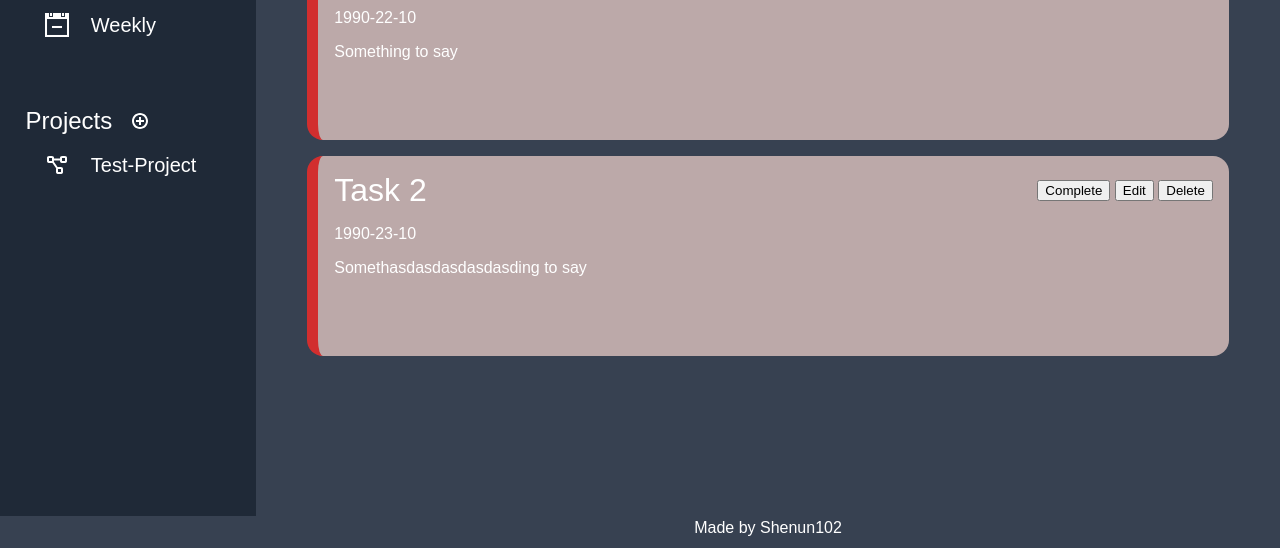
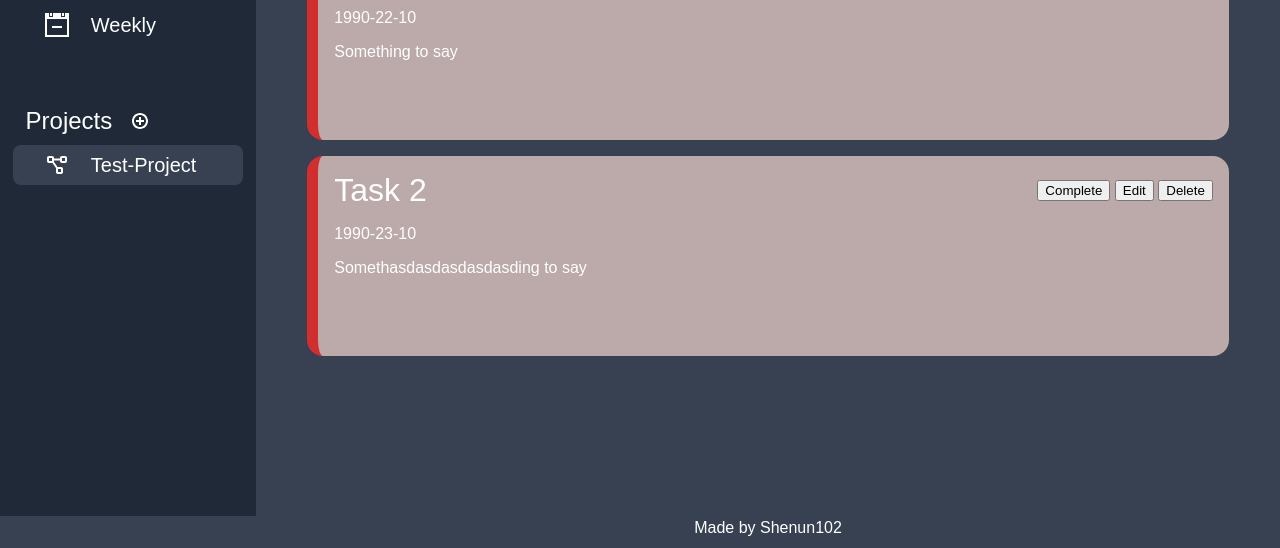
Before and after one commit to shenun102/to-do-list, a website built with webpack: page src/template.html in a window 1280 px wide. Shown: the part 284-832 px from the top of the page. Built offline with nearby package versions, Linux system fonts and the light colour scheme; files whose address does not match are found by name.

Commit message:
Add highlight loaded page feature
- Added code to loadProjectTasks function that
highlights the page currently loaded

```diff
--- a/src/index.js
+++ b/src/index.js
@@ -72,15 +72,20 @@ mainContainer.addEventListener("click", function (e) {
 });
 
 // Open project page
+
 projectContainer.addEventListener("click", function (e) {
-  console.log(allProjects, currProject);
   if (e.target.classList.contains("open-project")) {
-    console.log(e.target.textContent);
-    const targetProject = allProjects.findIndex(
+    // Find the project directly
+    const targetProject = allProjects.find(
       (project) => project.title === e.target.textContent
     );
-    console.log(allProjects, targetProject);
-    // Load the corresponding project tasks
-    loadProjectTasksDOM(allProjects[targetProject]);
+
+    // Check if the project was found before attempting to use it
+    if (targetProject) {
+      // Load the corresponding project tasks
+      loadProjectTasksDOM(targetProject);
+    } else {
+      console.error("Project not found");
+    }
   }
 });
--- a/src/modules/dom.js
+++ b/src/modules/dom.js
@@ -1,34 +1,46 @@
 // dom.js
-import projIcon from '../icons/project.svg'
+import projIcon from "../icons/project.svg";
 import { projectContainer, mainContainer, currProject } from "./initialize";
+
 export function createProjectDOM(project) {
-  // const projectContainer = document.querySelector(".projects-container");
-  console.log(projectContainer);
   const projectHTML = `
-  <div class="project">
+  <div class="project" data-page="${project.title}">
     <img src="${projIcon}" alt="Project Page Icon" />
     <button class="open-project">${project.title}</button>
     <button class="close-project">&times;</button>
   </div>`;
+
   projectContainer.innerHTML += projectHTML;
 
   // Loads associated project's list of tasks
   loadProjectTasksDOM(project);
 }
 
+// Load all the tasks corresponding to that project.
 export function loadProjectTasksDOM(project) {
-  // Load all the tasks corresponding to that project.
+
+  // Highlight the page loaded
+  // Select the corresponding sidebar page element
+  const element = document.querySelector(`[data-page="${project.title}"]`);
+  if (!element.classList.contains("selected")) {
+    // Remove all selected classes from all eelements
+    const pages = projectContainer.querySelectorAll(".project");
+    pages.forEach((page) => page.classList.remove("selected"));
+
+    // Add selected to the target page
+    element.classList.toggle("selected");
+  }
+
   // Define variable that will contain all tasks html
   let allTaskHTML = "";
   // return the list of tasks associated with said project
   const projectTasks = project.loadTask();
-  console.log(projectTasks);
+
   // For each task in the list, create the html for it and add it to the variable defined above
   projectTasks.forEach((task) => (allTaskHTML += createTaskDOM(task)));
+
   // Add the html to the main container
   mainContainer.innerHTML = allTaskHTML;
-  console.log(project)
-  // currProject = project;
 }
 
 // Creates the html for a task and returns it
@@ -48,5 +60,4 @@ function createTaskDOM(task) {
   </div>`;
 
   return taskHTML;
-  // mainContainer.innerHTML += taskHTML;
 }
--- a/src/styles.css
+++ b/src/styles.css
@@ -267,3 +267,8 @@ body {
     width: 100%;
   }
 }
+
+.selected {
+  background-color: #374151;
+  border-radius: 8px;
+}
```
Also changed, not shown: README.md.
